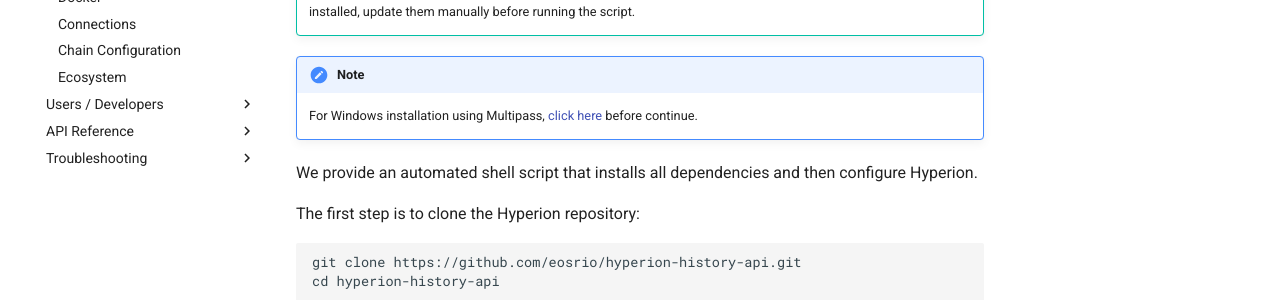
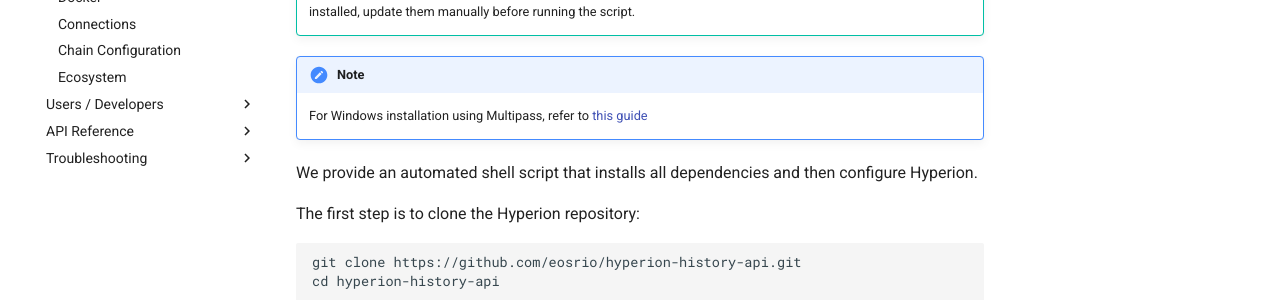
Before and after one commit to eosrio/hyperion-docs, an MkDocs documentation site: the page built from docs/quickstart.md, in a window 1280 px wide and 900 px high. Shown: the part 303-603 px from the top of the window. Built offline with MkDocs 1.6.1 and Material for MkDocs 9.7.7, drawn with Linux system fonts in a browser that asks for light colours; comment, search, counter and statistics services are not loaded.

Commit message:
windows instructions

```diff
--- a/docs/quickstart.md
+++ b/docs/quickstart.md
@@ -4,7 +4,7 @@
     dependencies installed, update them manually before running the script.
 
 !!! note
-    For Windows installation using Multipass, [click here](windows.md) before continue.
+    For Windows installation using Multipass, refer to [this guide](windows.md)
 
 We provide an automated shell script that installs all dependencies and then configure Hyperion.
 
```
